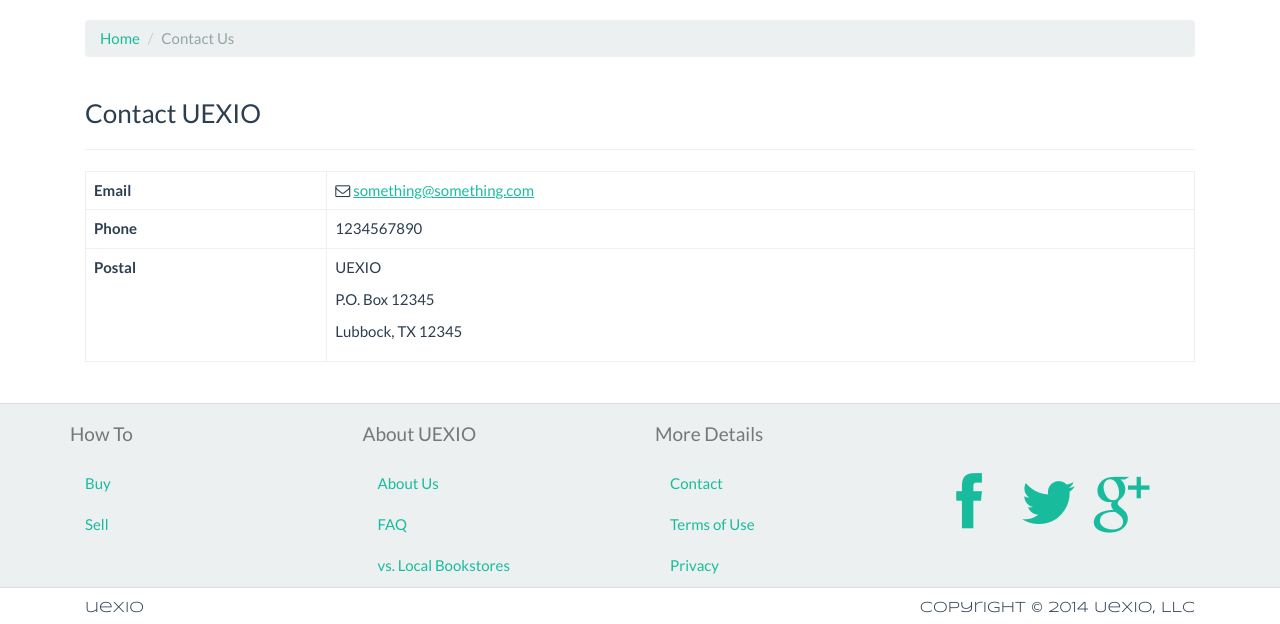
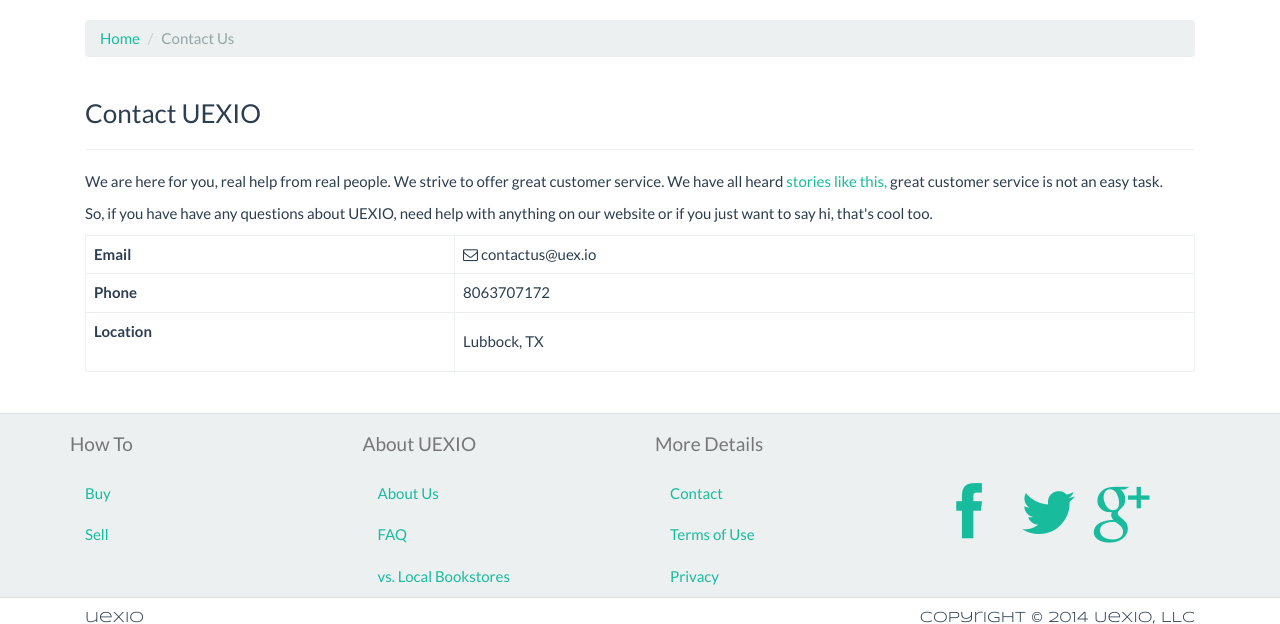
Before and after one commit to theKush/uexio, a Django app: template templates/pages/contact_us.html in a window 1280 px wide. Shown: the part 60-684 px from the top of the page. Run offline with Django 3.2, Linux system fonts and the light colour scheme; the template is opened without the code that fills it, so the values that code supplies are empty; parts of the project's set-up code (start-up, migrations or seed data) failed here and were passed over; some libraries are stand-ins or nearby versions.

Commit message:
Minor UI changes and fixes to static pages

```diff
--- a/templates/navbar.html
+++ b/templates/navbar.html
@@ -52,7 +52,7 @@
                     <li id="nav_profile" class="dropdown">
                         <a href="#" class="dropdown-toggle" data-toggle="dropdown"> Login <b class="caret"></b> </a>
                         <ul class="dropdown-menu" role="menu">
-                            <li><a href="{% url 'login' %}"><i class="fa fa-sign-in"></i>Login</a> </li>
+                            <li><a href="{% url 'login' %}"><i class="fa fa-sign-in"></i> Login</a> </li>
                             <li><a href="{% url 'register' %}">Create Account</a> </li>
                         </ul>
                     </li>
--- a/templates/pages/aboutus.html
+++ b/templates/pages/aboutus.html
@@ -36,7 +36,7 @@
                                       <div class="media">
                                           <div class="pull-left"><img src="http://www.gravatar.com/avatar/6de80c9d48ce5300adbf26fac6f6e01d?s=80&d=mm" width="50" height="50" alt="Profile" border="0"></i>
                                           </div>
-                                          <div class="media-body"><b>Kush Patel</b> is the original proposer of UEXIO. Kush is well versed in PHP and effectively tracks issues.
+                                          <div class="media-body"><b>Kush Patel</b> is the original proposer of UEXIO.
                                           </div>
                                       </div>
                                   </li>
--- a/templates/pages/contact_us.html
+++ b/templates/pages/contact_us.html
@@ -18,21 +18,23 @@
           <div class="col-lg-12">
           <h3>Contact UEXIO</h3>
               <hr>
+              <p>We are here for you, real help from real people. We strive to offer great customer service. We have all heard <a href="http://signalvnoise.com/posts/3513-when-empathy-becomes-insulting">stories like this,</a> great customer service is not an easy task. </p>
+              <p>So, if you have have any questions about UEXIO, need help with anything on our website or if you just want to say hi, that's cool too.
             <table class="table table-bordered">
               <tbody>
                 <tr>
                   <th>Email</th>
-                  <td><i class="fa fa-envelope-o"></i> <a href="#"> something@something.com</a></td>
+                  <td><i class="fa fa-envelope-o"></i> contactus@uex.io</td>
                 </tr>
                 <tr>
                   <th>Phone</th>
-                  <td>1234567890</td>
+                  <td>8063707172</td>
                 </tr>
                 <tr>
-                  <th>Postal</th>
-                  <td><p>UEXIO</p>
-                    <p>P.O. Box 12345</p>
-                    <p>Lubbock, TX 12345</p></td>
+                  <th>Location</th>
+                  <td>
+                    <p></p>
+                    <p>Lubbock, TX </p></td>
                 </tr>
               </tbody>
             </table>
--- a/templates/pages/faq.html
+++ b/templates/pages/faq.html
@@ -102,7 +102,7 @@
                       </div>
                       <div id="collapseSix" class="panel-collapse collapse">
                         <div class="panel-body">
-                          If you have already tried reaching out to the seller via email and you don't receive a timely reply, please contact the administrators immediately through our <a href="http://uexio.herokuapp.com/contactus/">Contact</a> page. Worst case, we will refund your money back and ban the seller from UEXIO.
+                          If you have already tried reaching out to the seller via email and you don't receive a timely reply, please contact the administrators immediately through our <a href="/contactus">Contact</a> page. Worst case, we will refund your money back and ban the seller from UEXIO.
                         </div>
                       </div>
                     </div>
--- a/templates/products/all.html
+++ b/templates/products/all.html
@@ -56,7 +56,7 @@
                         {% endif %}
                     {% endfor %}
                     <div class="caption">
-                        <h5>{{ product|truncatechars:30 }}</h5></a>
+                        <h5 title="{{ product }}">{{ product|truncatechars:30 }}</h5></a>
                         <p><i class="fa fa-usd"></i> {{ product.price|floatformat:2 }} <span class="pull-right">{{ product.get_condition_display }}</span> </p>
                         <h4>
                             {% if product.user == user %}
```
Also changed, not shown: templates/pages/how_to_sell.html (+13 -6 lines).
